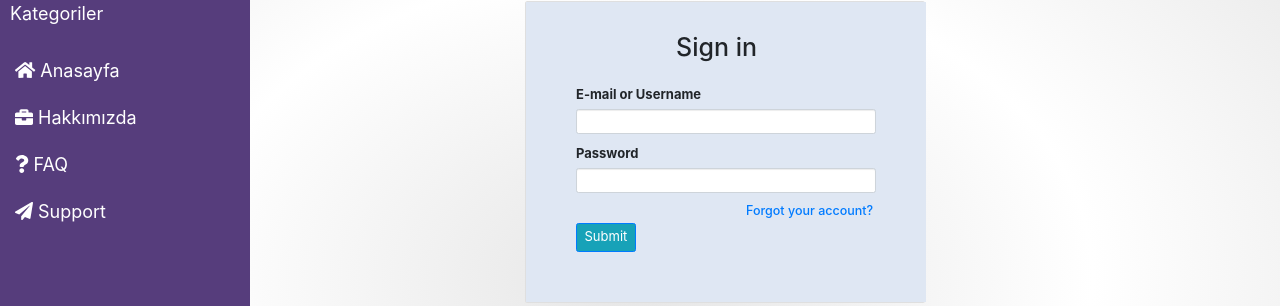
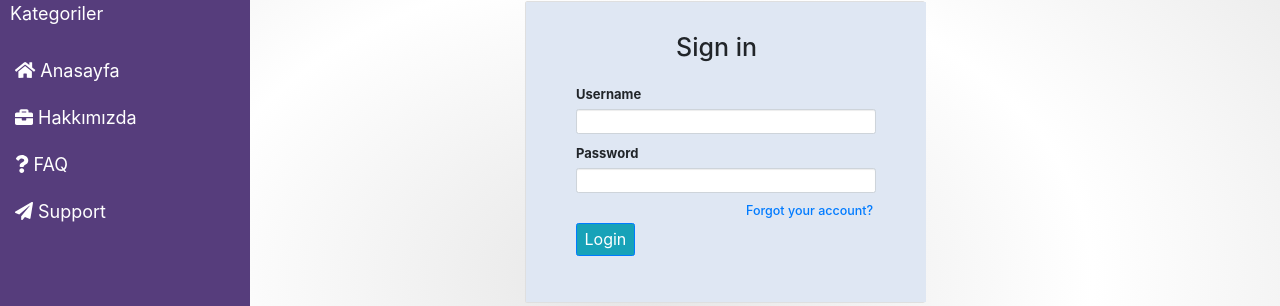
Before and after one commit to oepp/website, a React (Create React App) app: page /Page-1 in a window 1280 px wide. Shown: the part 159-465 px from the top of the page. Built offline with nearby package versions, Linux system fonts and the light colour scheme.

Commit message:
Login Page and FAQ Page updated

```diff
--- a/src/components/Faq.js
+++ b/src/components/Faq.js
@@ -27,11 +27,6 @@ class Faq extends Component {
                 <p style = {{fontSize:20}}>The OEPP application is clicked on the login tab on the homepage, after logging in with the required name,<br/>
                  surname, email and password in the OEPP application are successfully carried out with email and password.</p> <br/><br/><br/><br/><br/><br/>
 
-
-
-
-
-
             </div>
 
 
--- a/src/components/Login.js
+++ b/src/components/Login.js
@@ -2,6 +2,57 @@ import React,{Component} from 'react';
 import 'bootstrap/dist/css/bootstrap.css';
 
 class Login extends Component {
+    constructor(props){
+        super(props);
+        this.state = {
+            submitting: false,
+            username: "",
+            password: ""
+        }
+
+    }
+
+    setUsername(event){
+        this.setState({
+            username: event.target.value
+        })
+    }
+
+    setPassword(event){
+        this.setState({
+            password: event.target.value
+        })
+    }
+
+    submitClick(event){
+        event.preventDefault();
+        if(this.state.username == "" ||  this.state.password == "" ){
+            alert("Username or password can not be null.");
+            return false
+        }
+        this.setState({
+            submitting: true
+        });
+        const params = {
+            method: "POST",
+            headers: {"Content-Type": "application/json"},
+            body: JSON.stringify({
+                username: this.state.username,
+                password: this.state.password
+            })
+        }
+        fetch("http://localhost:3001/user/login", params)
+            .then(res => res.json())
+            .then(result => {
+                console.log(result);
+                if(result.status === "success"){
+                    alert("Login is success!");
+                }
+                this.setState({
+                    submitting: false
+                });
+            });
+    }
     render() {
         return (
             <div className="container" style ={{paddingLeft:275}}>
@@ -14,18 +65,25 @@ class Login extends Component {
                         <div className="col-sm">
                         <form style={{paddingLeft:50, paddingRight:50, width:500}}>
                             <div className="form-group " >
-                            <label for="email" style={{fontSize:13}}>E-mail or Username</label>
-                            <input type="text"  className="form-control" id="email" style ={{ width:300}}/>
+                            <label for="email"  style={{fontSize:13}} >Username</label>
+                            <input type="text"  className="form-control" id="email" onChange = {this.setUsername.bind(this)} style ={{ width:300}}/>
                             </div>
                             <div className="form-group " >
-                            <label for="exampleInputPassword1" style={{fontSize:13}}>Password</label>
-                            <input type="password" className="form-control" id="exampleInputPassword1" style ={{ width:300}}/>
+                            <label for="exampleInputPassword1"  style={{fontSize:13}}>Password</label>
+                            <input type="password" className="form-control" id="exampleInputPassword1" onChange = {this.setPassword.bind(this)} style ={{ width:300}}/>
                             </div>
                             <div>
                                 <h5 style={{paddingLeft:170}}><a href="#" style={{backgroundColor:'#dfe7f3'}}>Forgot your account?</a></h5>
                             </div>
-                            <button type="submit" className="btn btn-primary" style ={{backgroundColor:"#17a2b8", fontSize:13}}>Submit</button>
-                        </form>
+                            {this.state.submitting === true ?
+                            <button className="btn btn-info" style={{backgroundColor:"#17a2b8" ,fontSize:16}} type="button" disabled>
+                            <span className="spinner-border spinner-border-md" role="status" aria-hidden="true"></span>
+                                    &nbsp;Please Wait..
+                          </button>
+                            :
+                             <button type="submit" onClick={this.submitClick.bind(this)} className="btn btn-primary" style={{backgroundColor:"#17a2b8" ,fontSize:16}} >Login</button>
+                            }
+                         </form>
                         </div>
                     </div>
                     </div>
```
